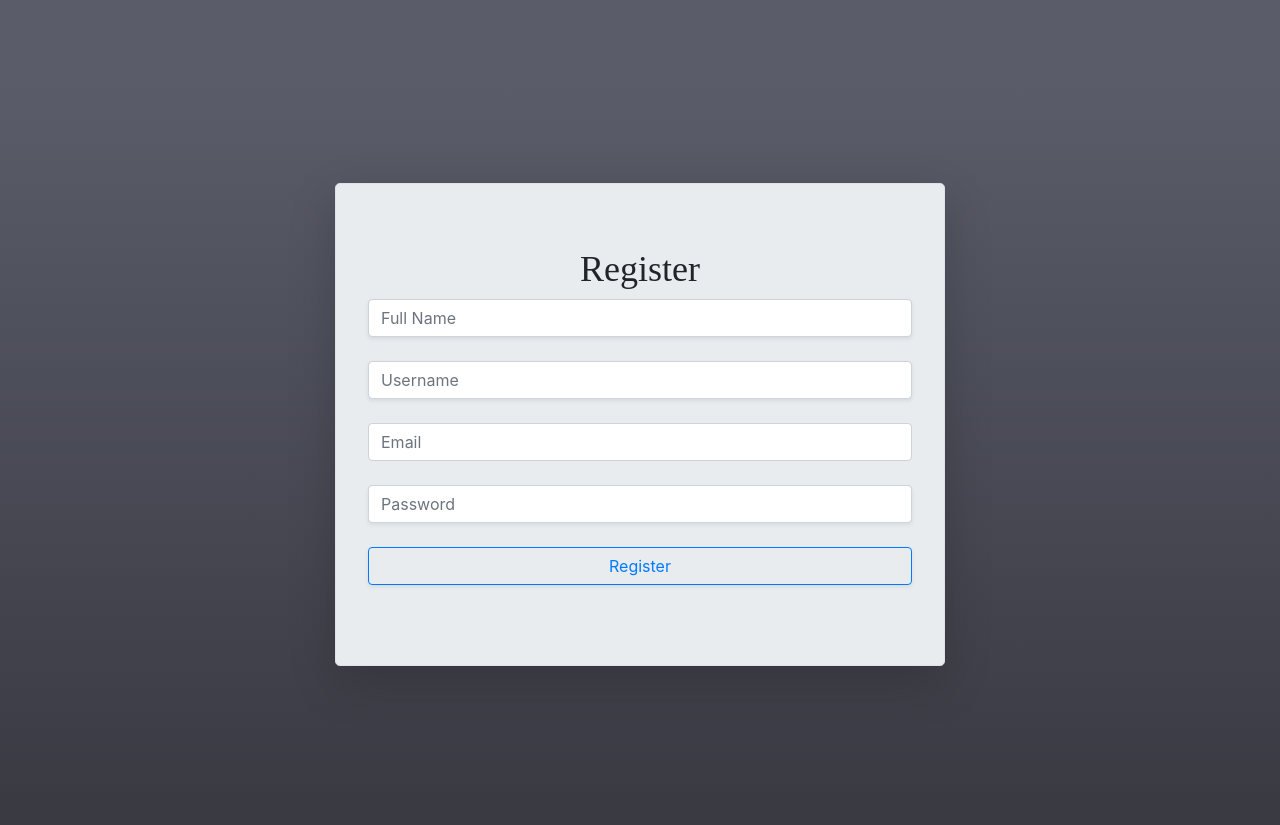
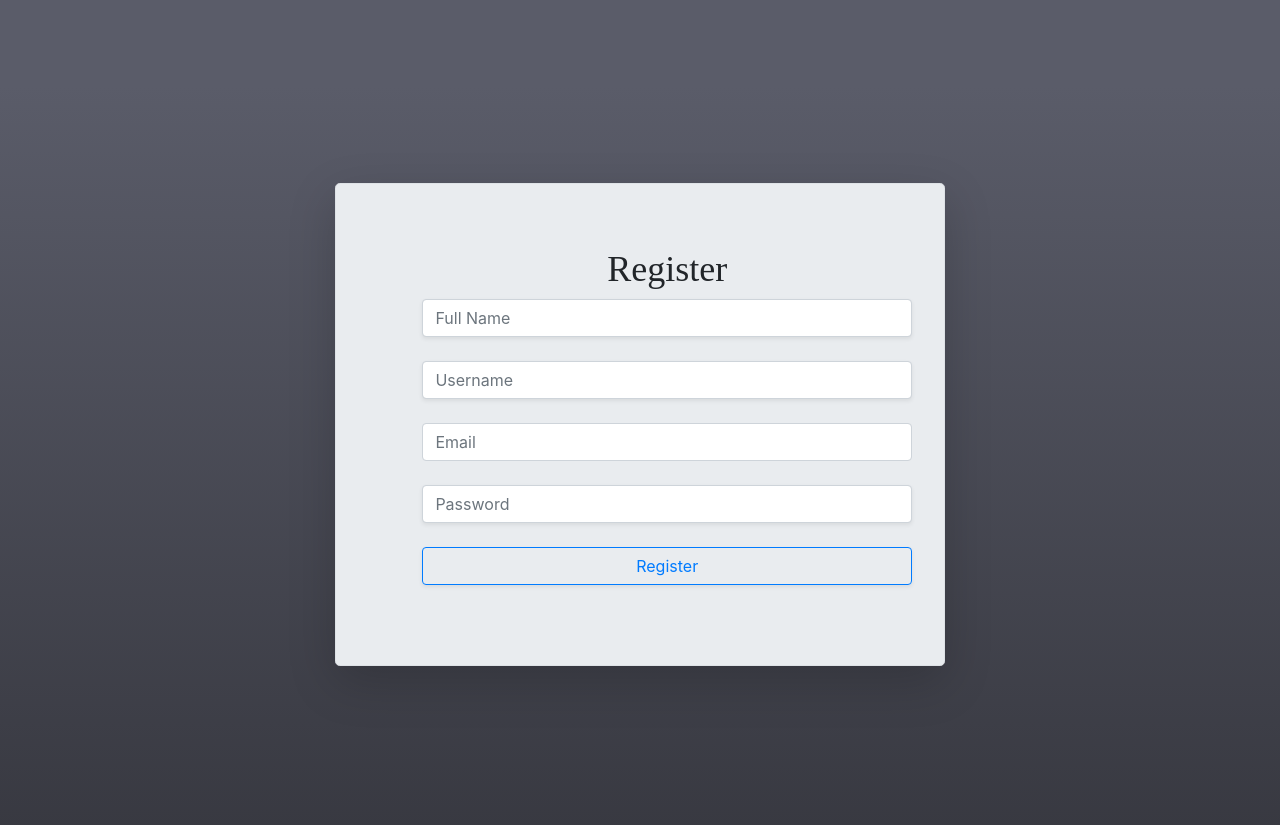
Before and after one commit to lucasburlingham/jovark-minecraft-web-installer, a PHP site: page /registration.php in a window 1280 px wide. Shown: the top 825 px of the page. Run offline with PHP 8.4, Linux system fonts and the light colour scheme.

Commit message:
Jumbotron specifics

```diff
--- a/style.css
+++ b/style.css
@@ -132,3 +132,12 @@ img {
 navbar > li {
   list-style: none;
 }
+
+.jumbotron > * {
+  padding-left: 10%;
+}
+
+.jumbotron > hr {
+  width: 70%;
+  background-color: white;
+}
```
